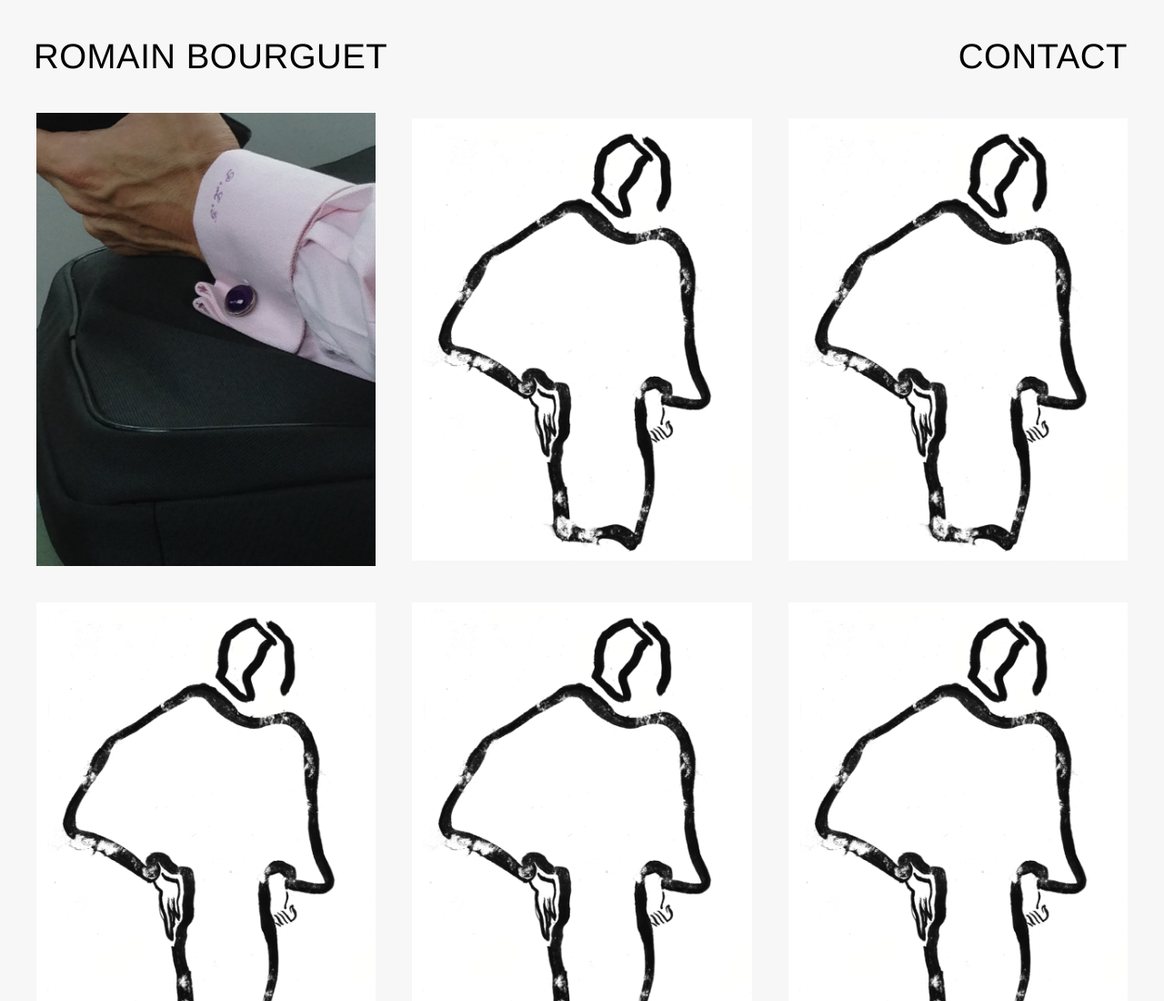
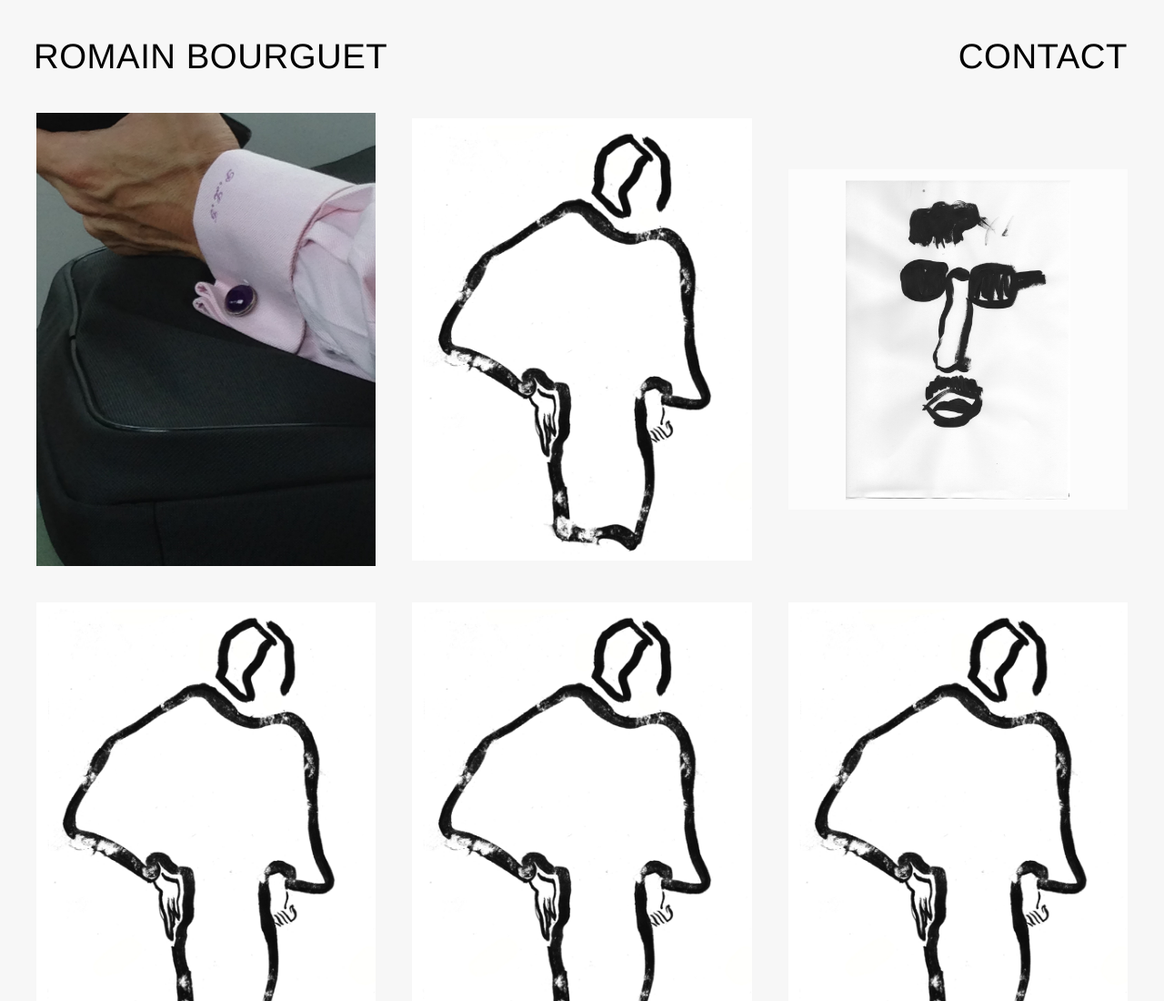
Before and after one commit to romainbourguet/romainbourguet.github.io, a plain HTML site: page index.html in a window 1280 px wide. Shown: the top 1100 px of the page at 91% size. Drawn offline with nearby package versions, Linux system fonts and the light colour scheme.

Commit message:
BIRTHDAY

```diff
--- a/index.html
+++ b/index.html
@@ -29,7 +29,7 @@
     <div class="grid">
       <div class="cell"><img class="image" src="images/IMG_8971.jpg" alt="" style="width:100%"></div>
       <div class="cell"><img class="image" src="images/Beatrice.jpg" alt="" style="width:100%"></div>
-      <div class="cell"><img class="image" src="images/Beatrice.jpg" alt="" style="width:100%"></div>
+      <div class="cell"><img class="image" src="images/VISAGE.jpg" alt="" style="width:100%"></div>
       <div class="cell"><img class="image" src="images/Beatrice.jpg" alt="" style="width:100%"></div>
       <div class="cell"><img class="image" src="images/Beatrice.jpg" alt="" style="width:100%"></div>
       <div class="cell"><img class="image" src="images/Beatrice.jpg" alt="" style="width:100%"></div>
```
Also changed, not shown: VISAGE.jpg (added), images/Brigitte.jpg (added), images/Danseur3.jpg (added), images/Disco Inferno2_1.jpg (added), images/Dos flou.jpg (added), images/Francis.jpg (added), images/Homme et chien.jpg (added), images/VISAGE.jpg (added), images/affiche_pureshores.png (added), images/chateaunoir.jpg (added), images/fruits_secs.jpg (added), laklepto.jpg (added).
